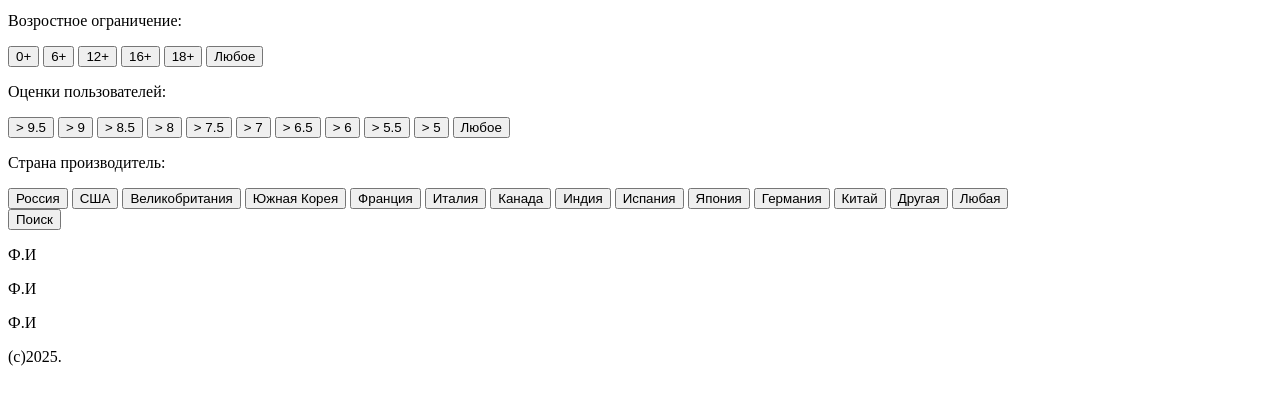
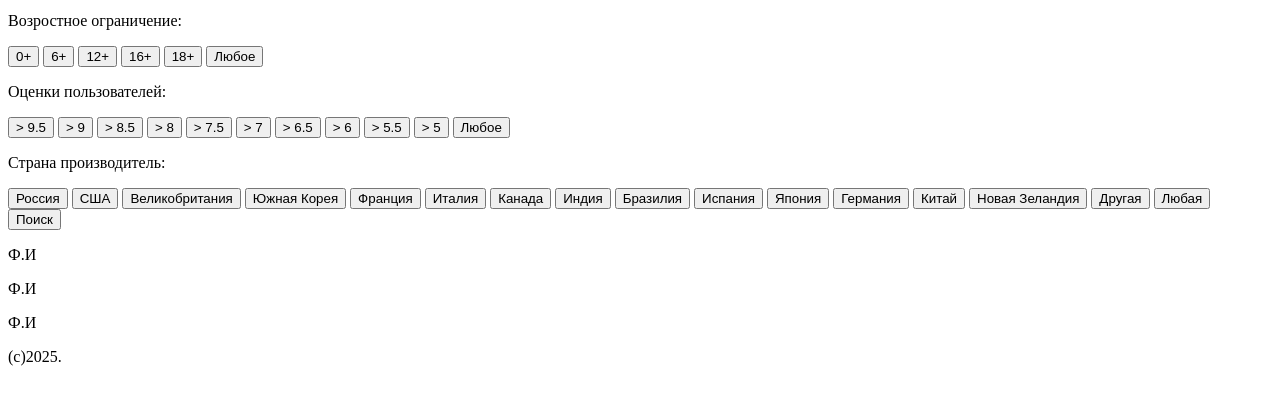
Before and after one commit to miki77i/FlaskWeb, a Flask app: page / in a window 1280 px wide. Shown: the part 160-565 px from the top of the page. Run offline with Flask 3, Linux system fonts and the light colour scheme.

Commit message:
add country ffilter

```diff
--- a/app.py
+++ b/app.py
@@ -2,45 +2,43 @@ from flask import Flask, render_template,request, jsonify
 app = Flask(__name__)
 
 movies = [
-    {"title": "Ирония судьбы", "genre": "Комедия", "age_rating": "12+", "year": 1975, "image" : "https://avatars.mds.yandex.net/i?id=85018b87656b4cc4dc87f374dab6d1d1_l-5192585-images-thumbs&n=13"},
-    {"title": "Оно", "genre": "Ужасы", "age_rating": "16+", "year": 2017, "image" : "https://avatars.dzeninfra.ru/get-zen_doc/271828/pub_65b45e2d98779f1cacad455d_65b462ae0a0e6d0513caceed/scale_1200"},
-    {"title": "Матрица", "genre": "Фантастика", "age_rating": "16+", "year": 1999, "image" : "https://avatars.mds.yandex.net/i?id=6b88d5c41634b799beb94b8e6da36e07_l-4303535-images-thumbs&n=13"},
-    {"title": "Достучаться до небес", "genre": "Драма", "age_rating": "16+", "year": 1997, "image" : "https://static.okko.tv/images/v4/94423745-9dce-487c-b126-e72b1c4d234d"},
-    {"title": "Крепкий орешек", "genre": "Боевик", "age_rating": "18+", "year": 1988, "image" : "https://static.okko.tv/images/v4/74cf1bca-3878-4841-989d-40c78a9f6396"},
-    {"title": "Шерлок Холмс", "genre": "Детектив", "age_rating": "12+", "year": 2009, "image" : "https://avatars.dzeninfra.ru/get-zen_doc/271828/pub_6543efd38b85625d917eb8cb_6543f11a0aa2423ce6cd8883/scale_1200"},
-    {"title": "Интерстеллар", "genre": "Научное", "age_rating": "12+", "year": 2014, "image" : "https://cs12.pikabu.ru/post_img/2020/11/07/6/og_og_1604736347254738206.jpg"},
-    {"title": "Ромео и Джульетта", "genre": "Трагедия", "age_rating": "12+", "year": 1996, "image" : "https://static.kinoafisha.info/k/movie_posters/1920x1080/upload/movie_posters/2/1/5/8142512/4a1396ee3b3d774fd15d5776e62e2e91.jpg"},
-    {"title": "Молчание ягнят", "genre": "Триллер", "age_rating": "18+", "year": 1991, "image" : "https://static.kinoafisha.info/k/movie_posters/1920x1080/upload/movie_posters/4/0/8/3906804/92ec465a68dfd9ac388cf7c1c7339e57.jpeg"},
-    {"title": "Титаник", "genre": "Драма", "age_rating": "12+", "year": 1997, "image" : "https://avatars.mds.yandex.net/i?id=a3b4ef2c9fd4b047c1590ed013665be7_l-10471914-images-thumbs&n=13"},
-    {"title": "Операция «Ы» и другие приключения Шурика", "genre": "Комедия", "age_rating": "12+", "year": 1965, "image": "https://avatars.mds.yandex.net/i?id=a0edc67fe395cf55bb5ba1b7429ba5300b4d01ad-5849765-images-thumbs&n=13"},
-    {"title": "Бриллиантовая рука", "genre": "Комедия", "age_rating": "12+", "year": 1968, "image": "https://avatars.mds.yandex.net/i?id=b1b72f7bb10b7273e5d641c4fb6006bebe150d79-5878159-images-thumbs&n=13"},
-    {"title": "Один дома", "genre": "Комедия", "age_rating": "6+", "year": 1990, "image": "https://avatars.mds.yandex.net/get-kinopoisk-image/4303601/8438872f-1964-4658-a6eb-230f7e33b165/3840x"},
-    {"title": "Мальчишник в Вегасе", "genre": "Комедия", "age_rating": "18+", "year": 2009, "image": "https://avatars.dzeninfra.ru/get-zen_doc/271828/pub_669c02cd5de5626edd82e4f3_669cecc09c015076f8e867fe/scale_1200"},
-    {"title": "Тот самый Мюнхгаузен", "genre": "Комедия", "age_rating": "12+", "year": 1979, "image": "https://a.d-cd.net/DvyfjMmjO_gKd1UYFFIbTt2qZIs-1920.jpg"},
-    {"title": "Пила", "genre": "Ужасы", "age_rating": "18+", "year": 2004, "image": "https://avatars.mds.yandex.net/get-mpic/11763878/2a0000018b4350d12cd27ee73f9ee808f307/orig"},
-    {"title": "Звонок", "genre": "Ужасы", "age_rating": "16+", "year": 2002, "image": "https://avatars.dzeninfra.ru/get-zen_doc/10384921/pub_634c661148ecfb0f0020a1a0_64cacb6a1a2d2135217f01db/scale_1200"},
-    {"title": "Реинкарнация", "genre": "Ужасы", "age_rating": "18+", "year": 2005, "image": "http://avatars.mds.yandex.net/get-vthumb/3187201/30c70756df9e05fe6893c5fbaddfc22d/800x450"},
-    {"title": "Пulp Fiction", "genre": "Криминал", "age_rating": "18+", "year": 1994, "image": "https://avatars.mds.yandex.net/i?id=0c926e1dd58a6a0b5475fe968e87df069d044851-12601053-images-thumbs&n=13"},
-    {"title": "Город Бога", "genre": "Криминал", "age_rating": "18+", "year": 2002, "image": "https://static.okko.tv/images/v4/eab2fc68-ef64-4900-afd5-4f27b5b996eb"},
-    {"title": "Властелин колец: Братство Кольца", "genre": "Фэнтези", "age_rating": "12+", "year": 2001, "image": "http://avatars.mds.yandex.net/get-vthumb/3072928/be06f7610fe84215231573972ea9a9c2/800x450"},
-    {"title": "Гладиатор", "genre": "Исторический", "age_rating": "16+", "year": 2000, "image": "https://images.kinorium.com/movie/poster/143897/w1500_50457996.jpg"},
-    {"title": "Оппенгеймер", "genre": "Исторический", "age_rating": "18+", "year": 2023, "image": "https://www.curzon.org.uk/wp-content/uploads/2023/07/maxresdefault.jpg"},
-    {"title": "Дюна", "genre": "Фантастика", "age_rating": "12+", "year": 2021, "image": "https://sun9-36.userapi.com/impg/QZWfH4y1IblZC431ZOLXmpuhUc-2XCg9aF0dPA/zeEiB6EXH_k.jpg?size=408x604&quality=96&sign=8f2944604077e98f87a6f94fe68b02d6&type=album"},
-    {"title": "Топ Ган: Мэверик", "genre": "Боевик", "age_rating": "12+", "year": 2022, "image": "https://coolmusicltd.com/wp-content/uploads/2023/11/TG.jpg"},
-    {"title": "Кот в сапогах: Последнее желание", "genre": "Мультфильм", "age_rating": "6+", "year": 2022, "image": "https://pic.rutubelist.ru/video/9d/a6/9da6f8420a5d82aad46e0db169b70b60.jpg"},
-    {"title": "Барби", "genre": "Комедия", "age_rating": "12+", "year": 2023, "image": "https://static.kinoafisha.info/k/movie_posters/1920x1080/upload/movie_posters/7/1/8/6888170/5a9e5a8e5e5a5e5a5e5a5e5a5e5a5e5a.jpg"},
-    {"title": "Аватар: Путь воды", "genre": "Фантастика", "age_rating": "12+", "year": 2022, "image": "https://www.lafilm.edu/wp-content/uploads/2023/01/Avatarthewayofwater.png"},
-    {"title": "Майор Гром: Чумной Доктор", "genre": "Боевик", "age_rating": "16+", "year": 2021, "image": "https://avatars.mds.yandex.net/i?id=e986b875bb1b38e370fed51f2d284ca4_l-8316779-images-thumbs&n=13"},
-    {"title": "Нет", "genre": "Ужасы", "age_rating": "16+", "year": 2022, "image": "https://sun9-72.userapi.com/impg/N1P-8vSFijTskUOJEcq7KV5unnt0DpSlxyZkNA/u1b6b-XKwV4.jpg?size=1280x720&quality=95&sign=0e0b826c1979ce08cc0423ddc9571f87&type=video_thumb"},
-    {"title": "Гнев человеческий", "genre": "Триллер", "age_rating": "18+", "year": 2021, "image": "https://avatars.dzeninfra.ru/get-zen_doc/271828/pub_66c6b49ff93157776a357276_66c6b5269a81156e1f3e4480/scale_1200"},
-    {"title": "Крушение", "genre": "Триллер", "age_rating": "16+", "year": 2023, "image": "http://avatars.mds.yandex.net/get-vthumb/4265575/30dbb0606d5df9029b4f8502d69c46c3/800x450"},
-    {"title": "Все везде и сразу", "genre": "Фантастика/Комедия", "age_rating": "16+", "year": 2022, "image": "https://static.kinoafisha.info/k/movie_posters/1920x1080/upload/movie_posters/3/2/8/6888230/01.jpg", "note": "Оскар-2023 за лучший фильм"},
-    {"title": "Круэлла", "genre": "Криминал/Драма", "age_rating": "16+", "year": 2021, "image": "https://avatars.mds.yandex.net/i?id=bfe202d07341f1a5355ee17640f00e49_l-4251039-images-thumbs&n=13", "note": "Готический стиль и Эмма Стоун"},
-    {"title": "Человек-паук: Паутина вселенных", "genre": "Мультфильм", "age_rating": "12+", "year": 2023, "image": "https://static.kinoafisha.info/k/movie_posters/1920x1080/upload/movie_posters/7/2/8/6888270/03.jpg", "note": "Визуальная революция"},
-    {"title": "Меню", "genre": "Триллер/Сатира", "age_rating": "18+", "year": 2022, "image": "https://static.kinoafisha.info/k/movie_posters/1920x1080/upload/movie_posters/3/3/8/6888330/06.jpg", "note": "Готовка + психология"},
-    {"title": "Бунтарь", "genre": "Биография/Драма", "age_rating": "16+", "year": 2023, "image": "https://static.kinoafisha.info/k/movie_posters/1920x1080/upload/movie_posters/5/3/8/6888350/07.jpg", "note": "Протесты в Беларуси"},
-    {"title": "Телефон мистера Харригана", "genre": "Триллер", "age_rating": "16+", "year": 2022, "image": "https://static.kinoafisha.info/k/movie_posters/1920x1080/upload/movie_posters/9/3/8/6888390/09.jpg", "note": "Мистика от Стивена Кинга"},
-
+    {"title": "Ирония судьбы", "genre": "Комедия", "age_rating": "12+", "country": "Россия", "star": 8, "year": 1975, "image" : "https://avatars.mds.yandex.net/i?id=85018b87656b4cc4dc87f374dab6d1d1_l-5192585-images-thumbs&n=13"},
+    {"title": "Оно", "genre": "Ужасы", "age_rating": "16+" , "country": "США", "star": 9.5 , "year": 2017, "image" : "https://avatars.dzeninfra.ru/get-zen_doc/271828/pub_65b45e2d98779f1cacad455d_65b462ae0a0e6d0513caceed/scale_1200"},
+    {"title": "Матрица", "genre": "Фантастика", "age_rating": "16+" , "country": "США", "star": 5, "year": 1999, "image" : "https://avatars.mds.yandex.net/i?id=6b88d5c41634b799beb94b8e6da36e07_l-4303535-images-thumbs&n=13"},
+    {"title": "Достучаться до небес", "genre": "Драма", "age_rating": "16+", "country": "Германия", "star": 6.5, "year": 1997, "image" : "https://static.okko.tv/images/v4/94423745-9dce-487c-b126-e72b1c4d234d"},
+    {"title": "Крепкий орешек", "genre": "Боевик", "age_rating": "18+", "country": "США", "star":7.5, "year": 1988, "image" : "https://static.okko.tv/images/v4/74cf1bca-3878-4841-989d-40c78a9f6396"},
+    {"title": "Шерлок Холмс", "genre": "Детектив", "age_rating": "12+", "country": "Великобритания", "star": 8.5, "year": 2009, "image" : "https://avatars.dzeninfra.ru/get-zen_doc/271828/pub_6543efd38b85625d917eb8cb_6543f11a0aa2423ce6cd8883/scale_1200"},
+    {"title": "Интерстеллар", "genre": "Научное", "age_rating": "12+", "country": "США", "star":5.5, "year": 2014, "image" : "https://cs12.pikabu.ru/post_img/2020/11/07/6/og_og_1604736347254738206.jpg"},
+    {"title": "Ромео и Джульетта", "genre": "Трагедия", "age_rating": "12+", "country": "Италия", "star":9, "year": 1996, "image" : "https://static.kinoafisha.info/k/movie_posters/1920x1080/upload/movie_posters/2/1/5/8142512/4a1396ee3b3d774fd15d5776e62e2e91.jpg"},
+    {"title": "Молчание ягнят", "genre": "Триллер", "age_rating": "18+", "country": "США", "star":7, "year": 1991, "image" : "https://static.kinoafisha.info/k/movie_posters/1920x1080/upload/movie_posters/4/0/8/3906804/92ec465a68dfd9ac388cf7c1c7339e57.jpeg"},
+    {"title": "Титаник", "genre": "Драма", "age_rating": "12+", "country": "США", "star":6, "year": 1997, "image" : "https://avatars.mds.yandex.net/i?id=a3b4ef2c9fd4b047c1590ed013665be7_l-10471914-images-thumbs&n=13"},
+    {"title": "Операция «Ы» и другие приключения Шурика", "genre": "Комедия", "age_rating": "12+","country": "Россия", "star":8, "year": 1965, "image": "https://avatars.mds.yandex.net/i?id=a0edc67fe395cf55bb5ba1b7429ba5300b4d01ad-5849765-images-thumbs&n=13"},
+    {"title": "Бриллиантовая рука", "genre": "Комедия", "age_rating": "12+","country": "Россия", "star":6.5, "year": 1968, "image": "https://avatars.mds.yandex.net/i?id=b1b72f7bb10b7273e5d641c4fb6006bebe150d79-5878159-images-thumbs&n=13"},
+    {"title": "Один дома", "genre": "Комедия", "age_rating": "6+", "country": "США", "star":9.5, "year": 1990, "image": "https://avatars.mds.yandex.net/get-kinopoisk-image/4303601/8438872f-1964-4658-a6eb-230f7e33b165/3840x"},
+    {"title": "Мальчишник в Вегасе", "genre": "Комедия", "age_rating": "18+", "country": "США", "star":8.5, "year": 2009, "image": "https://avatars.dzeninfra.ru/get-zen_doc/271828/pub_669c02cd5de5626edd82e4f3_669cecc09c015076f8e867fe/scale_1200"},
+    {"title": "Тот самый Мюнхгаузен", "genre": "Комедия", "age_rating": "12+", "country": "Россия", "star":5, "year": 1979, "image": "https://a.d-cd.net/DvyfjMmjO_gKd1UYFFIbTt2qZIs-1920.jpg"},
+    {"title": "Пила", "genre": "Ужасы", "age_rating": "18+", "country": "США", "star":7.5, "year": 2004, "image": "https://avatars.mds.yandex.net/get-mpic/11763878/2a0000018b4350d12cd27ee73f9ee808f307/orig"},
+    {"title": "Звонок", "genre": "Ужасы", "age_rating": "16+", "country": "США", "star":6, "year": 2002, "image": "https://avatars.dzeninfra.ru/get-zen_doc/10384921/pub_634c661148ecfb0f0020a1a0_64cacb6a1a2d2135217f01db/scale_1200"},
+    {"title": "Реинкарнация", "genre": "Ужасы", "age_rating": "18+", "country": "США", "star":8, "year": 2005, "image": "http://avatars.mds.yandex.net/get-vthumb/3187201/30c70756df9e05fe6893c5fbaddfc22d/800x450"},
+    {"title": "Пulp Fiction", "genre": "Криминал", "age_rating": "18+", "country": "США", "star":7, "year": 1994, "image": "https://avatars.mds.yandex.net/i?id=0c926e1dd58a6a0b5475fe968e87df069d044851-12601053-images-thumbs&n=13"},
+    {"title": "Город Бога", "genre": "Криминал", "age_rating": "18+", "country": "Бразилия", "star":5.5,"year": 2002, "image": "https://static.okko.tv/images/v4/eab2fc68-ef64-4900-afd5-4f27b5b996eb"},
+    {"title": "Властелин колец: Братство Кольца", "genre": "Фэнтези", "age_rating": "12+", "country": "Новая Зеландия", "star":9, "year": 2001, "image": "http://avatars.mds.yandex.net/get-vthumb/3072928/be06f7610fe84215231573972ea9a9c2/800x450"},
+    {"title": "Гладиатор", "genre": "Исторический", "age_rating": "16+", "country": "США", "star":8.5, "year": 2000, "image": "https://images.kinorium.com/movie/poster/143897/w1500_50457996.jpg"},
+    {"title": "Оппенгеймер", "genre": "Исторический", "age_rating": "18+", "country": "Великобритания", "star":6.5, "year": 2023, "image": "https://www.curzon.org.uk/wp-content/uploads/2023/07/maxresdefault.jpg"},
+    {"title": "Дюна", "genre": "Фантастика", "age_rating": "12+", "country": "США", "star":9, "year": 2021, "image": "https://sun9-36.userapi.com/impg/QZWfH4y1IblZC431ZOLXmpuhUc-2XCg9aF0dPA/zeEiB6EXH_k.jpg?size=408x604&quality=96&sign=8f2944604077e98f87a6f94fe68b02d6&type=album"},
+    {"title": "Топ Ган: Мэверик", "genre": "Боевик", "age_rating": "12+", "country": "США", "star":6 ,"year": 2022, "image": "https://coolmusicltd.com/wp-content/uploads/2023/11/TG.jpg"},
+    {"title": "Кот в сапогах: Последнее желание", "genre": "Мультфильм",  "age_rating": "6+", "country": "США", "star":9.5, "year": 2022, "image": "https://pic.rutubelist.ru/video/9d/a6/9da6f8420a5d82aad46e0db169b70b60.jpg"},
+    {"title": "Аватар: Путь воды", "genre": "Фантастика", "age_rating": "12+", "country": "Великобритания", "star":9.5 ,"year": 2022, "image": "https://www.lafilm.edu/wp-content/uploads/2023/01/Avatarthewayofwater.png"},
+    {"title": "Майор Гром: Чумной Доктор", "genre": "Боевик", "age_rating": "16+", "country": "Россия", "star":9, "year": 2021, "image": "https://avatars.mds.yandex.net/i?id=e986b875bb1b38e370fed51f2d284ca4_l-8316779-images-thumbs&n=13"},
+    {"title": "Нет", "genre": "Ужасы", "age_rating": "16+", "country": "Франция", "star":7, "year": 2022, "image": "https://sun9-72.userapi.com/impg/N1P-8vSFijTskUOJEcq7KV5unnt0DpSlxyZkNA/u1b6b-XKwV4.jpg?size=1280x720&quality=95&sign=0e0b826c1979ce08cc0423ddc9571f87&type=video_thumb"},
+    {"title": "Гнев человеческий", "genre": "Триллер", "age_rating": "18+", "country": "США", "star":8, "year": 2021, "image": "https://avatars.dzeninfra.ru/get-zen_doc/271828/pub_66c6b49ff93157776a357276_66c6b5269a81156e1f3e4480/scale_1200"},
+    {"title": "Крушение", "genre": "Триллер", "age_rating": "16+", "country": "Великобритания", "star":8.5, "year": 2023, "image": "http://avatars.mds.yandex.net/get-vthumb/4265575/30dbb0606d5df9029b4f8502d69c46c3/800x450"},
+    {"title": "Все везде и сразу", "genre": "Фантастика/Комедия", "age_rating": "16+", "country": "США", "star":5.5, "year": 2022, "image": "https://static.kinoafisha.info/k/movie_posters/1920x1080/upload/movie_posters/3/2/8/6888230/01.jpg", "note": "Оскар-2023 за лучший фильм"},
+    {"title": "Круэлла", "genre": "Криминал/Драма", "age_rating": "16+", "country": "США", "star":7.5, "year": 2021, "image": "https://avatars.mds.yandex.net/i?id=bfe202d07341f1a5355ee17640f00e49_l-4251039-images-thumbs&n=13", "note": "Готический стиль и Эмма Стоун"},
+    {"title": "Человек-паук: Паутина вселенных", "genre": "Мультфильм", "age_rating": "12+", "country": "США", "star":9.5, "year": 2023, "image": "https://avatars.mds.yandex.net/get-kinopoisk-image/4483445/4756f2c5-a05d-4439-af60-f1e4bf3fa6a7/1920x", "note": "Визуальная революция"},
+    {"title": "Меню", "genre": "Триллер/Сатира", "age_rating": "18+", "country": "США", "star":8, "year": 2022, "image": "https://avatars.mds.yandex.net/i?id=dfcd38fd9ff862f4de84cb8f5e993710_l-9106775-images-thumbs&n=13", "note": "Готовка + психология"},
+    {"title": "Бунтарь", "genre": "Биография/Драма", "age_rating": "16+", "country": "Франция", "star":6.5, "year": 2023, "image": "https://www.kino-teatr.ru/movie/poster/162859/147840.jpg", "note": "Протесты в Беларуси"},
+    {"title": "Телефон мистера Харригана", "genre": "Триллер", "age_rating": "16+", "country": "США", "star":7.5, "year": 2022, "image": "https://avatars.mds.yandex.net/get-vthumb/905851/f721c2b5acfdf0663d515e8acd1fc459/564x318_1", "note": "Мистика от Стивена Кинга"}
 ]
 
 
@@ -53,16 +51,27 @@ def search():
     data = request.json
     genre = data.get('genre')
     age_rating = data.get('age_rating')
+    star = data.get('star')
+    country = data.get('country')
 
     filtered_movies = movies
 
-    if genre and genre != 'Любой':
+    if genre and genre != 'Любое':
         filtered_movies = [m for m in filtered_movies if m['genre'] == genre]
 
     if age_rating and age_rating != 'Любое':
         filtered_movies = [m for m in filtered_movies if m['age_rating'] == age_rating]
 
+    if star and star != '0':  # '0' означает "Любое"
+        star_value = float(star)
+        filtered_movies = [m for m in filtered_movies if float(m['star']) > star_value]
+
+    if country and country != 'Любое':
+        filtered_movies = [m for m in filtered_movies if m['age_rating'] == country]
+
+
     return jsonify(filtered_movies)
+
 
 if __name__ == "__main__":
     app.run(debug=True)
--- a/static/Script.js
+++ b/static/Script.js
@@ -2,6 +2,7 @@ document.addEventListener('DOMContentLoaded', function() {
     let selectedGenre = null;
     let selectedAge = null;
     let selectedStar = null;
+    let selectedcountry = null
 
     // Обработчики для жанров
     document.querySelectorAll('.choice1 .criteria').forEach(button => {
@@ -38,6 +39,15 @@ document.addEventListener('DOMContentLoaded', function() {
             return;
         }
 
+        // Обработчики для страны
+    document.querySelectorAll('.choice4 .criteria').forEach(button => {
+        button.addEventListener('click', function() {
+            document.querySelectorAll('.choice4 .criteria').forEach(btn => btn.classList.remove('active'));
+            this.classList.add('active');
+            selectedStar = this.getAttribute('data-country');
+        });
+    });
+
         fetch('/search', {
             method: 'POST',
             headers: {
@@ -46,7 +56,8 @@ document.addEventListener('DOMContentLoaded', function() {
             body: JSON.stringify({
                 genre: selectedGenre,
                 age_rating: selectedAge,
-                star: selectedStar
+                star: selectedStar,
+                country: selectedcountry
             })
         })
         .then(response => response.json())
@@ -63,6 +74,7 @@ document.addEventListener('DOMContentLoaded', function() {
                     <h3>${movie.title}</h3>
                     <p><strong>Жанр:</strong> ${movie.genre}</p>
                     <p><strong>Возрастное ограничение:</strong> ${movie.age_rating}</p>
+                    <p>страна: ${movie.country}</p>
                     <p>Оценка: ${movie.star}</p>
                     <p><strong>Год выпуска:</strong> ${movie.year}</p>
                     <img src="${movie.image}">
--- a/templates/s1.html
+++ b/templates/s1.html
@@ -57,20 +57,22 @@
 
             <p>Страна производитель:</p>
             <div class="choice4">
-                <button class="criteria">Россия</button>
-                <button class="criteria">США</button>
-                <button class="criteria">Великобритания</button>
-                <button class="criteria">Южная Корея</button>
-                <button class="criteria">Франция</button>
-                <button class="criteria">Италия</button>
-                <button class="criteria">Канада</button>
-                <button class="criteria">Индия</button>
-                <button class="criteria">Испания</button>
-                <button class="criteria">Япония</button>
-                <button class="criteria">Германия</button>
-                <button class="criteria">Китай</button>
-                <button class="criteria">Другая</button>
-                <button class="criteria">Любая</button>
+                <button class="criteria"data-country="Россия">Россия</button>
+                <button class="criteria"data-country="США">США</button>
+                <button class="criteria"data-country="Великобритания">Великобритания</button>
+                <button class="criteria"data-country="Южная Корея">Южная Корея</button>
+                <button class="criteria"data-country="Франция">Франция</button>
+                <button class="criteria"data-country="Италия">Италия</button>
+                <button class="criteria"data-country="Канада">Канада</button>
+                <button class="criteria"data-country="Индия">Индия</button>
+                <button class="criteria"data-country="Бразилия">Бразилия</button>
+                <button class="criteria"data-country="Испания">Испания</button>
+                <button class="criteria"data-country="Япония">Япония</button>
+                <button class="criteria"data-country="Германия">Германия</button>
+                <button class="criteria"data-country="Китай">Китай</button>
+                <button class="criteria"data-country="Новая Зеландия">Новая Зеландия</button>
+                <button class="criteria"data-country="Другая">Другая</button>
+                <button class="criteria"data-country="Любая">Любая</button>
             </div>
 
             <!-- <div class="search">
```
